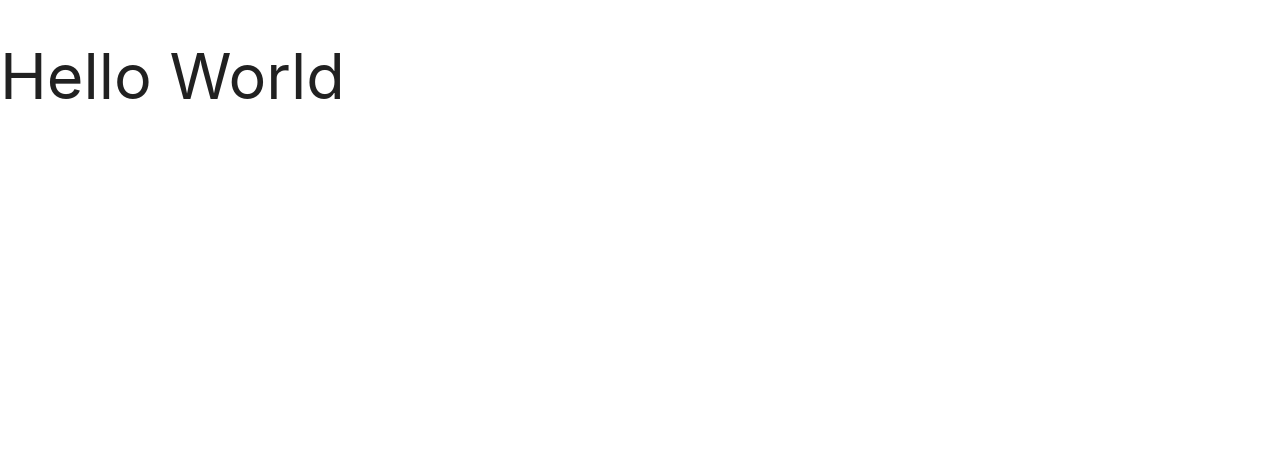
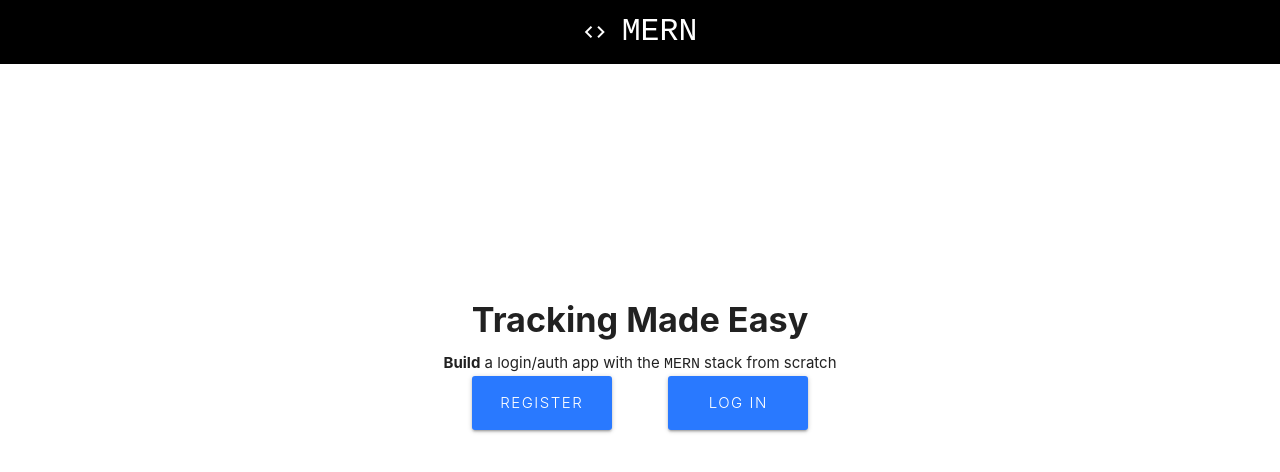
Before and after one commit to JoseBiescas/TrackingMadeEasy, a React (Create React App) app in the folder client/: page / in a window 1280 px wide. Shown: the top 472 px of the page. Built offline with nearby package versions, Linux system fonts and the light colour scheme.

Commit message:
Added Landing page and Navbar.

```diff
--- a/client/src/App.js
+++ b/client/src/App.js
@@ -1,11 +1,19 @@
-import React, { Component } from 'react';
-import './App.css';
+import React, { Component } from "react";
+import { BrowserRouter as Router, Route } from "react-router-dom";
+import "./App.css";
+
+//Components
+import Navbar from "./components/layout/Navbar";
+import Landing from "./components/layout/Landing";
 
 function App() {
   return (
-    <div className="App">
-      <h1>Hello World</h1>
-    </div>
+    <Router>
+      <div className="App">
+        <Navbar />
+        <Landing />
+      </div>
+    </Router>
   );
 }
 
--- a/client/src/components/layout/Landing.js
+++ b/client/src/components/layout/Landing.js
@@ -0,0 +1,50 @@
+import React, { Component } from "react";
+import { Link } from "react-router-dom";
+
+class Landing extends Component {
+  render() {
+    return (
+      <div style={{ height: "75vh" }} className="container valign-wrapper">
+        <div className="row">
+          <div className="col s12 center-align">
+            <h4>
+              <b>Tracking Made Easy</b>
+            </h4>
+            <b>Build</b> a login/auth app with the{" "}
+              <span style={{ fontFamily: "monospace" }}>MERN</span> stack from
+              scratch
+            <br />
+            <div className="col s6">
+              <Link
+                to="/regiser"
+                style={{
+                  width: "140px",
+                  borderRadius: "3px",
+                  letterSpacing: "1.5px",
+                }}
+                className="btn btn-large waves-effect waves light hoverable blue accent-3"
+              >
+                Register
+              </Link>
+            </div>
+            <div className="col s6">
+              <Link
+                to="/login"
+                style={{
+                  width: "140px",
+                  borderRadius: "3px",
+                  letterSpacing: "1.5px",
+                }}
+                className="btn btn-large waves-effect waves light hoverable blue accent-3"
+              >
+                Log In
+              </Link>
+            </div>
+          </div>
+        </div>
+      </div>
+    );
+  }
+}
+
+export default Landing;
--- a/client/src/components/layout/Navbar.js
+++ b/client/src/components/layout/Navbar.js
@@ -6,13 +6,13 @@ class Navbar extends Component {
     return (
       <div className="navbar-fixed">
         <nav className="z-depth-0">
-                    <div className="nav-wrapper white">
+          <div className="nav-wrapper black">
             <Link
               to="/"
-                            style={ {
-                                fontFamily: "arial"
+              style={{
+                fontFamily: "monospace",
               }}
-                            className="col s5 brand-logo center black-text"
+              className="col s5 brand-logo center white-text"
             >
               <i className="material-icons">code</i>
               MERN
@@ -24,4 +24,4 @@ class Navbar extends Component {
   }
 }
 
-export default Navbar
+export default Navbar;
--- a/client/src/index.js
+++ b/client/src/index.js
@@ -5,9 +5,7 @@ import App from './App';
 import * as serviceWorker from './serviceWorker';
 
 ReactDOM.render(
-  <React.StrictMode>
-    <App />
-  </React.StrictMode>,
+    <App />,
   document.getElementById('root')
 );
 
```
Lines whose indentation alone changed are shown as unchanged.
